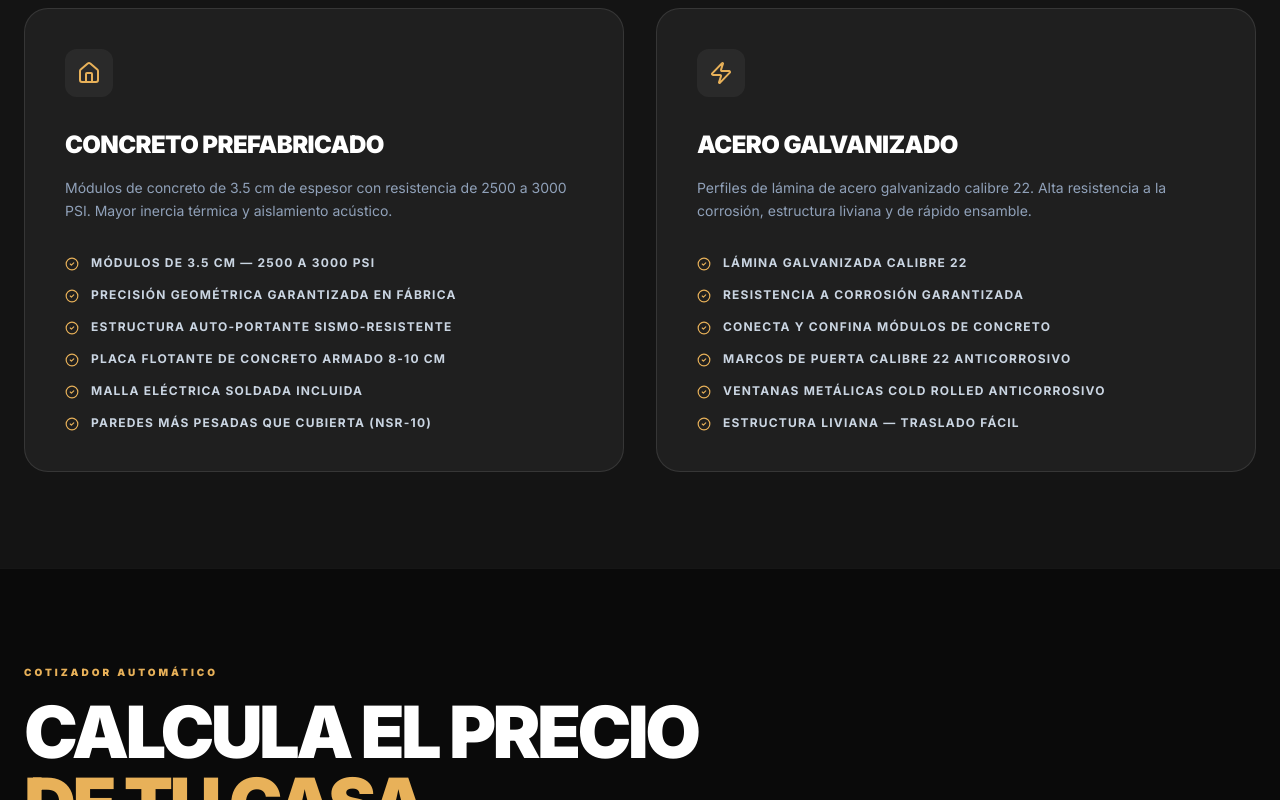
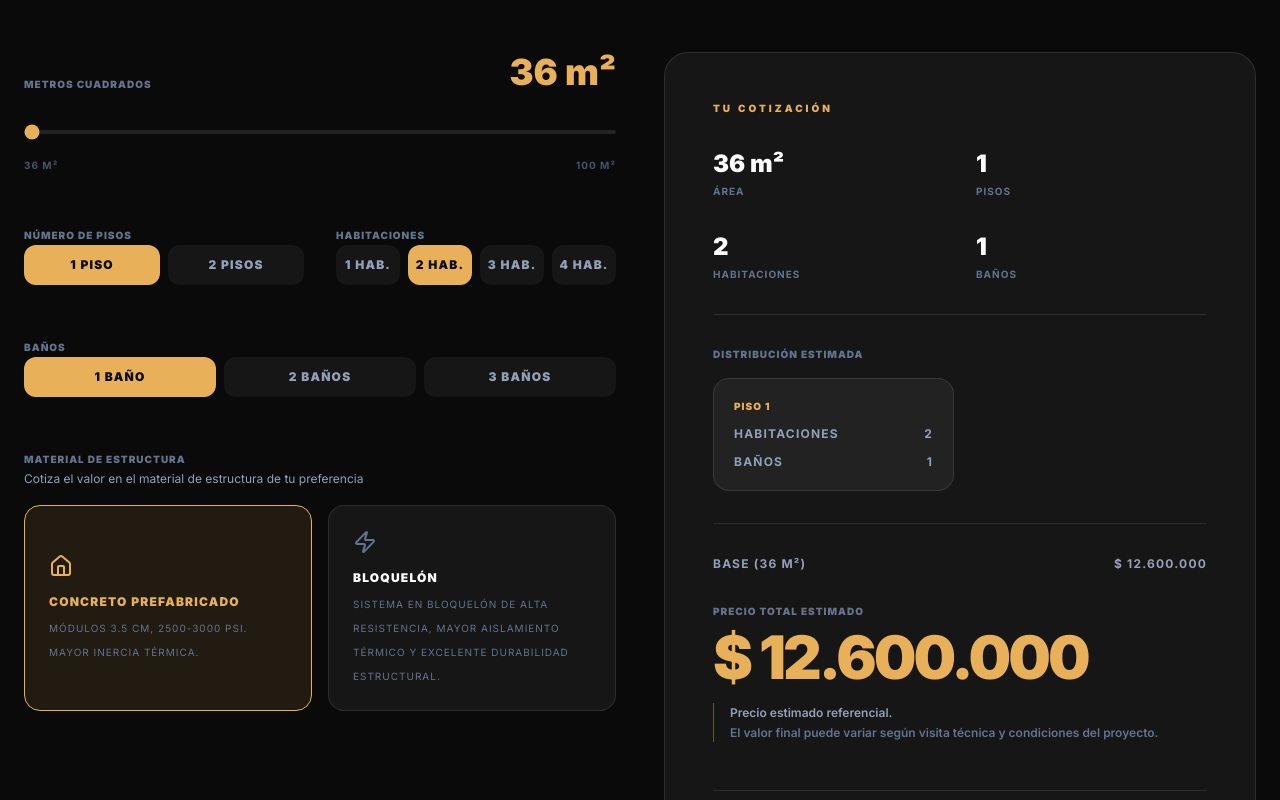
Before and after one commit to Jeisson893/vive-tu-hogar-web, a React (Vite) app: page / in a window 1280 px wide. Shown: the part 9080-9880 px from the top of the page. Built offline with nearby package versions, Linux system fonts and the light colour scheme.

Commit message:
fix webhook google sheets

```diff
--- a/api/cotizar.ts
+++ b/api/cotizar.ts
@@ -6,6 +6,11 @@ const rateMap = new Map<string, { count: number; windowStart: number }>();
 
 const sanitize = (value: string) =>
   value.replace(/<[^>]*>?/gm, "").replace(/[\u0000-\u001F\u007F]/g, "").trim();
+
+const safeNumber = (value: unknown) => {
+  const numberValue = typeof value === "number" ? value : Number(value);
+  return Number.isFinite(numberValue) ? numberValue : "";
+};
 
 const isValidLead = (data: { name: string; whatsapp: string; message?: string }) => {
   const name = sanitize(data.name || "");
@@ -63,21 +68,50 @@ export default async function handler(req: any, res: any) {
     email: sanitize(email || ""),
     city: sanitize(city || ""),
     message: sanitize(message || ""),
-    m2,
-    floors,
-    rooms,
-    bathrooms,
-    material,
-    price,
+    m2: safeNumber(m2),
+    floors: safeNumber(floors),
+    rooms: safeNumber(rooms),
+    bathrooms: safeNumber(bathrooms),
+    material: sanitize(material || ""),
+    price: safeNumber(price),
   };
 
   try {
-    await fetch(webhookUrl, {
+    console.info("Webhook payload summary", {
+      name: Boolean(payload.name),
+      whatsappLast4: payload.whatsapp.slice(-4),
+      email: Boolean(payload.email),
+      city: Boolean(payload.city),
+      m2: payload.m2,
+      floors: payload.floors,
+      rooms: payload.rooms,
+      bathrooms: payload.bathrooms,
+      material: payload.material,
+      price: payload.price,
+    });
+
+    const webhookResponse = await fetch(webhookUrl, {
       method: "POST",
-      headers: { "Content-Type": "text/plain;charset=utf-8" },
+      headers: {
+        "Content-Type": "application/json",
+        "Authorization": `Bearer ${webhookToken}`,
+        "X-Webhook-Token": webhookToken,
+      },
       body: JSON.stringify(payload),
     });
+    const webhookText = await webhookResponse.text();
+    console.info("Webhook response", {
+      status: webhookResponse.status,
+      statusText: webhookResponse.statusText,
+      ok: webhookResponse.ok,
+      body: webhookText.slice(0, 300),
+    });
+
+    if (!webhookResponse.ok) {
+      return json(res, 502, { success: false, message: "Webhook returned an error." });
+    }
   } catch (err) {
+    console.error("Webhook request failed", err instanceof Error ? err.message : err);
     return json(res, 500, { success: false, message: "Webhook request failed." });
   }
 
--- a/src/App.tsx
+++ b/src/App.tsx
@@ -25,6 +25,7 @@ const AutomaticQuoter = ({ handleWhatsApp }: { handleWhatsApp: (msg?: string) =>
   const [floors, setFloors] = useState(1);
   const [rooms, setRooms] = useState(2);
   const [bathrooms, setBathrooms] = useState(1);
+  const [firstFloorBathrooms, setFirstFloorBathrooms] = useState(1);
   const [material, setMaterial] = useState('concreto');
   const [formData, setFormData] = useState({
     name: '',
@@ -43,6 +44,8 @@ const AutomaticQuoter = ({ handleWhatsApp }: { handleWhatsApp: (msg?: string) =>
     100: [4]
   };
   const allowedRooms = allowedRoomsBySize[meters] ?? [2];
+  const maxBathrooms = meters <= 42 ? 3 : 4;
+  const bathroomOptions = Array.from({ length: maxBathrooms }, (_, index) => index + 1);
 
   useEffect(() => {
     if (!allowedRooms.includes(rooms)) {
@@ -50,24 +53,31 @@ const AutomaticQuoter = ({ handleWhatsApp }: { handleWhatsApp: (msg?: string) =>
     }
   }, [meters, rooms, allowedRooms]);
 
-  const basePrices: Record<number, number> = {
-    36: 12600000,
-    42: 14700000,
-    48: 16800000,
-    54: 18900000,
-    63: 22000000,
-    72: 25200000,
-    100: 35000000
-  };
-  // Casa 2 pisos agrega 35% sobre el precio base del brochure.
-  const TWO_FLOORS_MULTIPLIER = 1.35;
-  const basePrice = floors === 2
-    ? (basePrices[meters] ?? 0) * TWO_FLOORS_MULTIPLIER
-    : basePrices[meters] ?? 0;
-  const materialMultiplier = material === 'acero' ? 1.08 : 1;
-  const baseWithMultipliers = basePrice * materialMultiplier;
-  const bathroomsExtra = Math.max(0, bathrooms - 1) * 3000000;
-  const totalPrice = baseWithMultipliers + bathroomsExtra;
+  useEffect(() => {
+    if (bathrooms > maxBathrooms) {
+      setBathrooms(maxBathrooms);
+    }
+  }, [bathrooms, maxBathrooms]);
+
+  useEffect(() => {
+    const maxFirstFloorBathrooms = Math.max(1, bathrooms - 1);
+    if (floors === 2 && firstFloorBathrooms > maxFirstFloorBathrooms) {
+      setFirstFloorBathrooms(maxFirstFloorBathrooms);
+    }
+  }, [bathrooms, floors, firstFloorBathrooms]);
+
+  const firstFloorRate = material === 'acero' ? 450000 : 350000;
+  const secondFloorRate = 550000;
+  const basePrice = meters * (floors === 2 ? firstFloorRate + secondFloorRate : firstFloorRate);
+  const includedBathrooms = floors === 2 ? 2 : 1;
+  const bathroomsExtra = Math.max(0, bathrooms - includedBathrooms) * 3000000;
+  const totalPrice = basePrice + bathroomsExtra;
+  const firstFloorRooms = rooms;
+  const secondFloorRooms = floors === 2 ? rooms : 0;
+  const distributedFirstFloorBathrooms = floors === 2
+    ? (bathrooms > 2 ? firstFloorBathrooms : Math.min(1, bathrooms))
+    : bathrooms;
+  const distributedSecondFloorBathrooms = floors === 2 ? bathrooms - distributedFirstFloorBathrooms : 0;
 
   const formatPrice = (price: number) => {
     return new Intl.NumberFormat('es-CO', { style: 'currency', currency: 'COP', maximumFractionDigits: 0 }).format(price);
@@ -131,11 +141,16 @@ Estoy interesado en recibir más información.`;
         material,
         price: totalPrice
       };
-      await fetch("/api/cotizar", {
+      const response = await fetch("/api/cotizar", {
         method: "POST",
         headers: { "Content-Type": "application/json" },
         body: JSON.stringify(payload)
       });
+      if (!response.ok) {
+        const errorText = await response.text();
+        console.error("Error guardando cotización", response.status, errorText);
+        return false;
+      }
       return true;
     } catch (error) {
       console.error("Error guardando cotización", error);
@@ -154,6 +169,7 @@ Estoy interesado en recibir más información.`;
     setFloors(1);
     setRooms(2);
     setBathrooms(1);
+    setFirstFloorBathrooms(1);
     setMaterial('concreto');
   };
 
@@ -168,10 +184,13 @@ Estoy interesado en recibir más información.`;
       alert('Por favor completa Nombre, WhatsApp, Correo y Ciudad.');
       return;
     }
-    const saved = await saveQuote();
-    if (!saved) return;
     const message = buildWhatsAppMessage();
     handleWhatsApp(message);
+    void saveQuote().then((saved) => {
+      if (!saved) {
+        console.error("La cotización no pudo registrarse en el webhook.");
+      }
+    });
     resetQuote();
   };
 
@@ -223,6 +242,9 @@ Estoy interesado en recibir más información.`;
                       key={n}
                       onClick={() => {
                         setFloors(n);
+                        if (n === 2 && bathrooms < 2) {
+                          setBathrooms(2);
+                        }
                       }}
                       className={`flex-1 py-3 rounded-xl text-xs font-black uppercase tracking-widest transition-all ${floors === n ? 'bg-brand text-dark' : 'bg-white/5 text-slate-400 hover:bg-white/10'}`}
                     >
@@ -257,7 +279,7 @@ Estoy interesado en recibir más información.`;
             <div className="space-y-4">
               <label className="text-[10px] font-black uppercase tracking-widest text-slate-500">Baños</label>
               <div className="flex gap-2">
-                {[1, 2, 3].map((n) => (
+                {bathroomOptions.map((n) => (
                   <button
                     key={n}
                     onClick={() => {
@@ -274,6 +296,9 @@ Estoy interesado en recibir más información.`;
             {/* Material */}
             <div className="space-y-4">
               <label className="text-[10px] font-black uppercase tracking-widest text-slate-500">Material de Estructura</label>
+              <p className="text-xs text-slate-400 leading-relaxed">
+                Cotiza el valor en el material de estructura de tu preferencia
+              </p>
               <div className="grid sm:grid-cols-2 gap-4">
                 <button
                   onClick={() => setMaterial('concreto')}
@@ -288,8 +313,8 @@ Estoy interesado en recibir más información.`;
                   className={`p-6 rounded-2xl border text-left transition-all ${material === 'acero' ? 'bg-brand/10 border-brand' : 'bg-white/5 border-white/10 hover:bg-white/10'}`}
                 >
                   <Zap size={24} className={`mb-4 ${material === 'acero' ? 'text-brand' : 'text-slate-500'}`} />
-                  <span className={`block font-black uppercase tracking-widest text-xs mb-1 ${material === 'acero' ? 'text-brand' : 'text-white'}`}>Acero Galvanizado</span>
-                  <span className="text-[10px] text-slate-500 uppercase tracking-widest leading-relaxed">Perfiles cal. 22. Resistente a corrosión. Estructura liviana.</span>
+                  <span className={`block font-black uppercase tracking-widest text-xs mb-1 ${material === 'acero' ? 'text-brand' : 'text-white'}`}>Bloquelón</span>
+                  <span className="text-[10px] text-slate-500 uppercase tracking-widest leading-relaxed">Sistema en bloquelón de alta resistencia, mayor aislamiento térmico y excelente durabilidad estructural.</span>
                 </button>
               </div>
             </div>
@@ -322,6 +347,88 @@ Estoy interesado en recibir más información.`;
                 </div>
 
                 <div className="pt-8 border-t border-white/10 space-y-4">
+                  <span className="text-[10px] font-black uppercase tracking-widest text-slate-500 block">Distribución estimada</span>
+                  <div className="grid sm:grid-cols-2 gap-3">
+                    <div className="bg-white/5 border border-white/10 rounded-2xl p-5 space-y-3">
+                      <span className="text-brand font-black uppercase tracking-widest text-[10px] block">Piso 1</span>
+                      <div className="flex justify-between text-xs font-bold uppercase tracking-widest text-slate-400">
+                        <span>Habitaciones</span>
+                        <span>{firstFloorRooms}</span>
+                      </div>
+                      <div className="flex justify-between text-xs font-bold uppercase tracking-widest text-slate-400">
+                        <span>Baños</span>
+                        <span>{distributedFirstFloorBathrooms}</span>
+                      </div>
+                    </div>
+                    {floors === 2 && (
+                      <div className="bg-white/5 border border-white/10 rounded-2xl p-5 space-y-3">
+                        <span className="text-brand font-black uppercase tracking-widest text-[10px] block">Piso 2</span>
+                        <div className="flex justify-between text-xs font-bold uppercase tracking-widest text-slate-400">
+                          <span>Habitaciones</span>
+                          <span>{secondFloorRooms}</span>
+                        </div>
+                        <div className="flex justify-between text-xs font-bold uppercase tracking-widest text-slate-400">
+                          <span>Baños</span>
+                          <span>{distributedSecondFloorBathrooms}</span>
+                        </div>
+                      </div>
+                    )}
+                  </div>
+
+                  {floors === 2 && bathrooms > 2 && (
+                    <div className="bg-white/5 border border-white/10 rounded-2xl p-5 space-y-4">
+                      <span className="text-[10px] font-black uppercase tracking-widest text-slate-500 block">Distribuir baños</span>
+                      <div className="grid grid-cols-2 gap-3">
+                        <div className="space-y-2">
+                          <span className="text-[10px] font-bold uppercase tracking-widest text-slate-500">Piso 1</span>
+                          <div className="flex items-center gap-2">
+                            <button
+                              type="button"
+                              onClick={() => setFirstFloorBathrooms((value) => Math.max(1, value - 1))}
+                              disabled={distributedFirstFloorBathrooms <= 1}
+                              className="w-9 h-9 rounded-xl bg-white/5 text-slate-400 font-black disabled:opacity-30 disabled:cursor-not-allowed hover:bg-white/10 transition-all"
+                            >
+                              -
+                            </button>
+                            <span className="flex-1 text-center text-xl font-black">{distributedFirstFloorBathrooms}</span>
+                            <button
+                              type="button"
+                              onClick={() => setFirstFloorBathrooms((value) => Math.min(bathrooms - 1, value + 1))}
+                              disabled={distributedFirstFloorBathrooms >= bathrooms - 1}
+                              className="w-9 h-9 rounded-xl bg-white/5 text-slate-400 font-black disabled:opacity-30 disabled:cursor-not-allowed hover:bg-white/10 transition-all"
+                            >
+                              +
+                            </button>
+                          </div>
+                        </div>
+                        <div className="space-y-2">
+                          <span className="text-[10px] font-bold uppercase tracking-widest text-slate-500">Piso 2</span>
+                          <div className="flex items-center gap-2">
+                            <button
+                              type="button"
+                              onClick={() => setFirstFloorBathrooms((value) => Math.min(bathrooms - 1, value + 1))}
+                              disabled={distributedSecondFloorBathrooms <= 1}
+                              className="w-9 h-9 rounded-xl bg-white/5 text-slate-400 font-black disabled:opacity-30 disabled:cursor-not-allowed hover:bg-white/10 transition-all"
+                            >
+                              -
+                            </button>
+                            <span className="flex-1 text-center text-xl font-black">{distributedSecondFloorBathrooms}</span>
+                            <button
+                              type="button"
+                              onClick={() => setFirstFloorBathrooms((value) => Math.max(1, value - 1))}
+                              disabled={distributedSecondFloorBathrooms >= bathrooms - 1}
+                              className="w-9 h-9 rounded-xl bg-white/5 text-slate-400 font-black disabled:opacity-30 disabled:cursor-not-allowed hover:bg-white/10 transition-all"
+                            >
+                              +
+                            </button>
+                          </div>
+                        </div>
+                      </div>
+                    </div>
+                  )}
+                </div>
+
+                <div className="pt-8 border-t border-white/10 space-y-4">
                   <div className="flex justify-between text-xs font-bold uppercase tracking-widest text-slate-400">
                     <span>Base ({meters} m²)</span>
                     <span>{formatPrice(basePrice)}</span>
@@ -329,7 +436,10 @@ Estoy interesado en recibir más información.`;
                   <div className="pt-4 flex flex-col gap-2">
                     <span className="text-[10px] font-black uppercase tracking-widest text-slate-500">Precio Total Estimado</span>
                     <span className="text-5xl md:text-6xl font-black text-brand tracking-tighter">{formatPrice(totalPrice)}</span>
-                    <span className="text-[10px] font-bold text-slate-600 uppercase tracking-widest">COP · Precio referencial, sujeto a visita técnica</span>
+                    <div className="mt-2 border-l border-brand/40 pl-4 text-xs font-semibold text-slate-400 leading-relaxed">
+                      <span className="block">Precio estimado referencial.</span>
+                      <span className="block text-slate-500">El valor final puede variar según visita técnica y condiciones del proyecto.</span>
+                    </div>
                   </div>
                 </div>
               </div>
@@ -796,71 +906,6 @@ const models = [
         </div>
       </section>
 
-      {/* Materiales Disponibles */}
-      <section className="py-24 bg-[#141414] text-white">
-        <div className="container mx-auto px-6">
-          <div className="mb-16">
-            <span className="text-brand font-black uppercase tracking-[0.3em] text-xs mb-4 block">Materiales Disponibles</span>
-            <h2 className="text-5xl md:text-7xl font-black mb-6 tracking-tighter leading-none">
-              CONCRETO O ACERO. <br />
-              <span className="text-brand">TÚ ELIGES.</span>
-            </h2>
-          </div>
-
-          <div className="grid grid-cols-1 md:grid-cols-2 gap-8">
-            <div className="bg-white/5 border border-white/10 rounded-3xl p-10 hover:border-brand/30 transition-all">
-              <div className="w-12 h-12 bg-white/5 rounded-xl flex items-center justify-center mb-8">
-                <Home size={24} className="text-brand" />
-              </div>
-              <h3 className="text-2xl font-black uppercase tracking-tight mb-4">CONCRETO PREFABRICADO</h3>
-              <p className="text-slate-400 text-sm leading-relaxed mb-8">
-                Módulos de concreto de 3.5 cm de espesor con resistencia de 2500 a 3000 PSI. Mayor inercia térmica y aislamiento acústico.
-              </p>
-              <ul className="space-y-4">
-                {[
-                  'Módulos de 3.5 cm — 2500 a 3000 PSI',
-                  'Precisión geométrica garantizada en fábrica',
-                  'Estructura auto-portante sismo-resistente',
-                  'Placa flotante de concreto armado 8-10 cm',
-                  'Malla eléctrica soldada incluida',
-                  'Paredes más pesadas que cubierta (NSR-10)'
-                ].map((item, i) => (
-                  <li key={i} className="flex items-start gap-3 text-xs font-bold text-slate-300 uppercase tracking-widest">
-                    <CheckCircle2 size={14} className="text-brand mt-0.5" />
-                    {item}
-                  </li>
-                ))}
-              </ul>
-            </div>
-
-            <div className="bg-white/5 border border-white/10 rounded-3xl p-10 hover:border-brand/30 transition-all">
-              <div className="w-12 h-12 bg-white/5 rounded-xl flex items-center justify-center mb-8">
-                <Zap size={24} className="text-brand" />
-              </div>
-              <h3 className="text-2xl font-black uppercase tracking-tight mb-4">ACERO GALVANIZADO</h3>
-              <p className="text-slate-400 text-sm leading-relaxed mb-8">
-                Perfiles de lámina de acero galvanizado calibre 22. Alta resistencia a la corrosión, estructura liviana y de rápido ensamble.
-              </p>
-              <ul className="space-y-4">
-                {[
-                  'Lámina galvanizada calibre 22',
-                  'Resistencia a corrosión garantizada',
-                  'Conecta y confina módulos de concreto',
-                  'Marcos de puerta calibre 22 anticorrosivo',
-                  'Ventanas metálicas Cold Rolled anticorrosivo',
-                  'Estructura liviana — traslado fácil'
-                ].map((item, i) => (
-                  <li key={i} className="flex items-start gap-3 text-xs font-bold text-slate-300 uppercase tracking-widest">
-                    <CheckCircle2 size={14} className="text-brand mt-0.5" />
-                    {item}
-                  </li>
-                ))}
-              </ul>
-            </div>
-          </div>
-        </div>
-      </section>
-
       {/* Cotizador Automático */}
       <AutomaticQuoter handleWhatsApp={handleWhatsApp} />
 
```
